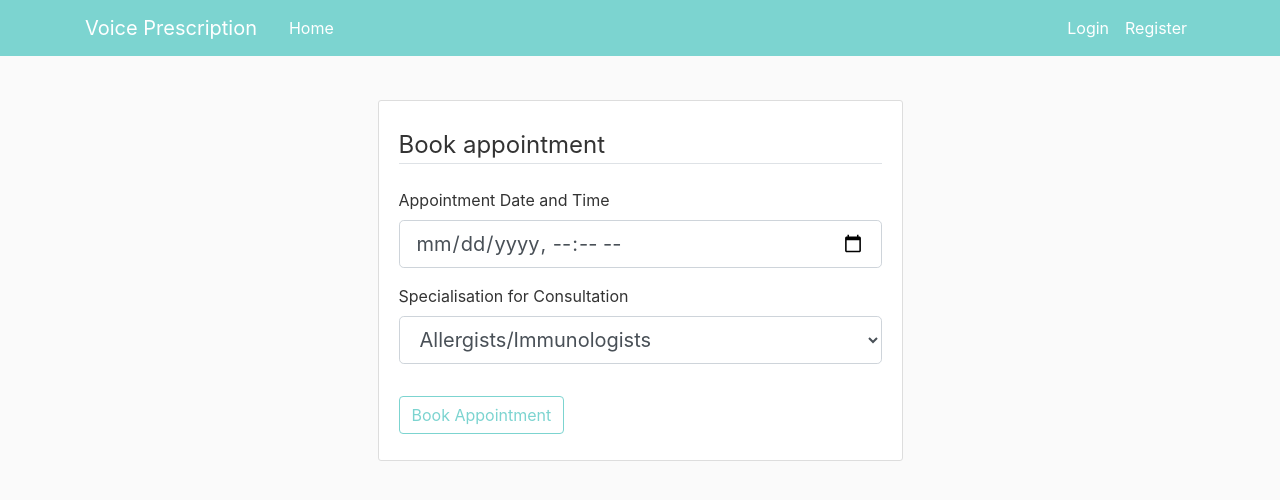
After one commit to ytiramdas/Voice-Prescription-Web-app, a Flask app: page /bookappointment in a window 1280 px wide. The commit adds this page. Shown: the top 500 px of the page. Run offline with Flask 2, Linux system fonts and the light colour scheme; some libraries are stand-ins or nearby versions.

Commit message:
book appointment

```diff
--- a/voiceprescription/forms.py
+++ b/voiceprescription/forms.py
@@ -1,8 +1,32 @@
 from flask_wtf import FlaskForm
 from wtforms import StringField, PasswordField, SubmitField, BooleanField, IntegerField, validators, SelectField, TextAreaField, DateField, RadioField
 from flask_wtf.file import FileField, FileAllowed
+from wtforms.fields.core import DateTimeField
+from wtforms.fields.html5 import DateTimeLocalField
 from wtforms.validators import DataRequired, Length, Email, EqualTo, ValidationError
 from voiceprescription.models import Doctors, User
+
+specialization_chocies = [('Allergists/Immunologists', 'Allergists/Immunologists'),
+('Anesthesiologists', 'Anesthesiologists'),
+('Cardiologists', 'Cardiologists'),
+('ColonandRectalSurgeons', 'Colon and Rectal Surgeons'),
+('Dermatologists', 'Dermatologists'),
+('Endocrinologists', 'Endocrinologists'),
+('FamilyPhysicians', 'Family Physicians'),
+('GeneralPhysicians', 'General Physicians'),
+('Gastroenterologists', 'Gastroenterologists'),
+('Hematologists', 'Hematologists'),
+('InfectiousDiseaseSpecialists', 'Infectious Disease Specialists'),
+('Internists', 'Internists'),
+('Nephrologists', 'Nephrologists'),
+('Neurologists', 'Neurologists'),
+('ObstetriciansandGynecologists', 'Obstetricians and Gynecologists'),
+('Oncologists', 'Oncologists'),
+('Ophthalmologists', 'Ophthalmologists'),
+('Otolaryngologists', 'Otolaryngologists'),
+('Physiatrists', 'Physiatrists'),
+('Psychiatrists','Psychiatrists'),
+('Urologists', 'Urologists')]
 
 class RegistrationForm(FlaskForm):
     username = StringField('Username', validators=[DataRequired(), Length(min=2, max=20)])
@@ -11,7 +35,7 @@ class RegistrationForm(FlaskForm):
     confirm_password = PasswordField('Confirm Password', validators=[DataRequired(), EqualTo('password')])
     type = RadioField('Type of User', choices = ['Patient', 'Doctor'], validators=[DataRequired()])
 
-    specialisation = StringField('Specialization', validators=[DataRequired()])
+    specialisation = SelectField('Specialisation', choices = specialization_chocies, validators=[DataRequired()])
     license_no = StringField('License Number', validators=[DataRequired(), Length(min=8, max=8)])
     license_file = FileField('License File', validators=[FileAllowed(['pdf'])])
     signature_file = FileField('Signature File', validators=[FileAllowed(['jpg', 'png', 'PNG'])])
@@ -73,3 +97,8 @@ class GetPrescriptionsForm(FlaskForm):
     email = StringField('Email',
                         validators=[DataRequired(), Email()])
     submit = SubmitField('Get Prescriptions')
+
+class BookAppointment(FlaskForm):
+    date_of_appointment = DateTimeLocalField('Appointment Date and Time', format='%Y-%m-%dT%H:%M', validators=[DataRequired()])
+    specialisation = SelectField('Specialisation for Consultation', choices = specialization_chocies, validators=[DataRequired()])
+    submit = SubmitField('Book Appointment')
--- a/voiceprescription/models.py
+++ b/voiceprescription/models.py
@@ -29,7 +29,7 @@ class Doctors(db.Model):
     signature_file = db.Column(db.String(20), nullable=False)
 
     def __repr__(self):
-        return f"Doctor('{self.id}', '{self.user_id}', '{self.license_no}', '{self.license_file}', '{self.signature_file}')"
+        return f"Doctor('{self.id}', '{self.user_id}', '{self.specialisation}, '{self.license_no}', '{self.license_file}', '{self.signature_file}')"
 
 class Patients(db.Model):
     id = db.Column(db.Integer, primary_key=True)
@@ -43,6 +43,7 @@ class Patients(db.Model):
 class Appointments(db.Model):
     id = db.Column(db.Integer, primary_key=True)
     patient_id = db.Column(db.Integer, db.ForeignKey('user.id'))
+    specialisation = db.Column(db.String(30), nullable=False)
     doctor_id = db.Column(db.Integer, db.ForeignKey('user.id'))
     doctor_confirmation = db.Column(db.Integer, nullable=False, default='0')
     time_of_appointment = db.Column(db.DateTime, nullable=False)
--- a/voiceprescription/routes.py
+++ b/voiceprescription/routes.py
@@ -2,7 +2,7 @@ from inspect import signature
 from flask import render_template, url_for, flash, redirect, current_app, request
 from flask_login import login_user, current_user, logout_user, login_required
 from voiceprescription import app, db, bcrypt
-from voiceprescription.forms import PrescriptionForm, LoginForm, RegistrationForm, GetPrescriptionsForm
+from voiceprescription.forms import BookAppointment, PrescriptionForm, LoginForm, RegistrationForm, GetPrescriptionsForm
 from datetime import date
 from flask.globals import request
 from voiceprescription.models import Doctors, Patients, User
@@ -170,3 +170,17 @@ def getprescription(p_name):
 def doctorhistory():
     patient_info = [i for i in prescriptions if i['doctor_name']=='Corey Schafer']
     return render_template('doctorhistory.html', prescriptions = patient_info)
+
+@app.route('/bookappointment', methods=['GET', 'POST'])
+def bookappointment():
+    form = BookAppointment()
+    if form.validate_on_submit():
+        flash('Appointment is Booked successfully, Check your appointments for confirmation', 'success')
+        print(form.specialisation.data)
+        print(form.date_of_appointment.data)
+        return redirect(url_for('homepatient'))
+    return render_template('bookappointment.html', form=form)
+
+@app.route('/appointments')
+def appointments():
+    return render_template('appointments.html')
--- /dev/null
+++ b/voiceprescription/templates/bookappointment.html
@@ -0,0 +1,44 @@
+{% extends "layout.html" %}
+{% block content %}
+<div class="d-flex justify-content-center">
+    <div class="container regform">
+        <div class="content-section">
+            <form method="POST" action="">
+                {{ form.hidden_tag() }}
+                <fieldset class="form-group">
+                    <legend class="border-bottom mb-4">Book appointment</legend>
+                    <div class="form-group">
+                        {{ form.date_of_appointment.label(class="form-control-label") }}
+                        {% if form.date_of_appointment.errors %}
+                        {{ form.date_of_appointment(class="form-control form-control-lg is-invalid") }}
+                        <div class="invalid-feedback">
+                            {% for error in form.date_of_appointment.errors %}
+                            <span>{{ error }}</span>
+                            {% endfor %}
+                        </div>
+                        {% else %}
+                        {{ form.date_of_appointment(class="form-control form-control-lg") }}
+                        {% endif %}
+                    </div>
+                    <div class="form-group">
+                        {{ form.specialisation.label(class="form-control-label") }}
+                        {% if form.specialisation.errors %}
+                        {{ form.specialisation(class="form-control form-control-lg is-invalid") }}
+                        <div class="invalid-feedback">
+                            {% for error in form.specialisation.errors %}
+                            <span>{{ error }}</span>
+                            {% endfor %}
+                        </div>
+                        {% else %}
+                        {{ form.specialisation(class="form-control form-control-lg") }}
+                        {% endif %}
+                    </div>
+                </fieldset>
+                <div class="form-group">
+                    {{ form.submit(class="btn button-outline") }}
+                </div>
+            </form>
+        </div>
+    </div>
+</div>
+{% endblock content %}
--- a/voiceprescription/templates/homepatient.html
+++ b/voiceprescription/templates/homepatient.html
@@ -4,5 +4,8 @@
         <a type="button" class="btn btn-outline-info" href="{{ url_for('getprescriptionforpatient')}}">
             Get Prescriptions
         </a>
+        <a type="button" class="btn btn-outline-info" href="{{ url_for('bookappointment')}}">
+            Book Appointment
+        </a>
     </div>
 {% endblock content %}
--- a/voiceprescription/templates/layout.html
+++ b/voiceprescription/templates/layout.html
@@ -39,6 +39,7 @@
                     </div>
                     <div class="navbar-nav">
                         {% if current_user.is_authenticated %}
+                        <a class="nav-item nav-link" href="{{ url_for('appointments') }}">Appointments</a>
                         <a class="nav-item nav-link" href="{{ url_for('logout') }}">Logout</a>
                         {% else %}
                         <a class="nav-item nav-link" href="{{ url_for('login') }}">Login</a>
--- a/voiceprescription/templates/register.html
+++ b/voiceprescription/templates/register.html
@@ -210,7 +210,7 @@
             if (demovalue == "Patient") {
                 $("#patient").show()
                 $("#doctor").hide()
-                $("input[type=text][name=specialisation]").val("None")
+                $("input[type=text][name=specialisation]").val("GeneralPhysicians")
                 $("input[type=text][name=license_no]").val("ABCDE123")
                 $("input[type=radio][name=is_diabetic]").val([""])
                 $("input[type=radio][name=hypertension]").val([""])
```
Also changed, not shown: voiceprescription/templates/appointments.html (added, +13 -0 lines), voiceprescription/site.db, voiceprescription/static/signs/93f034c96b9909a1.png (added), 1 other file.
